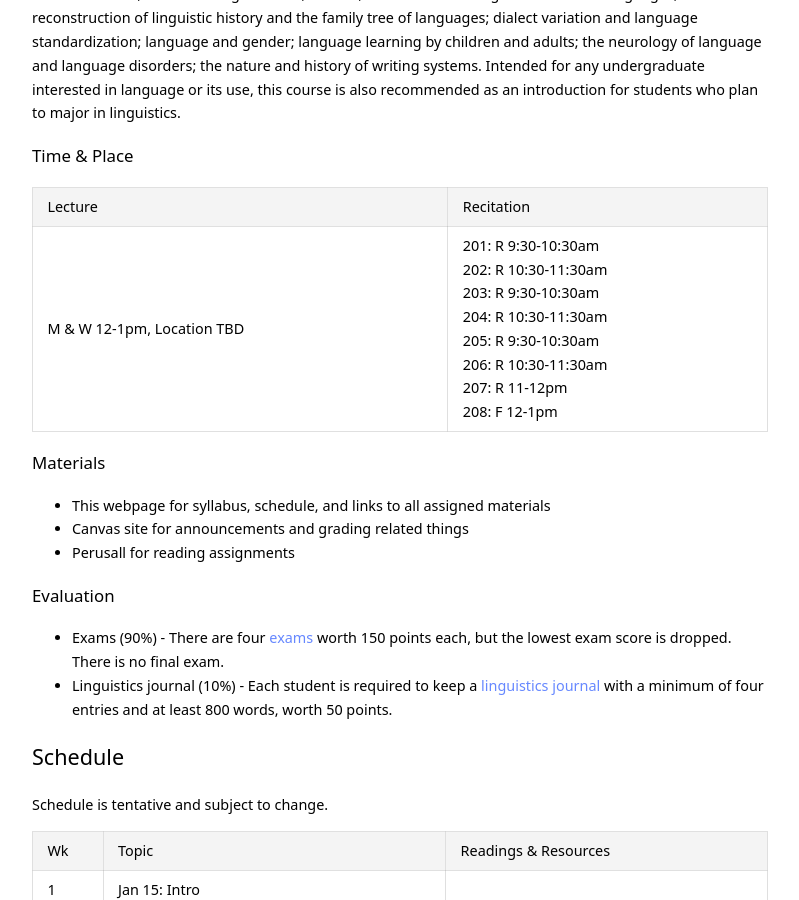
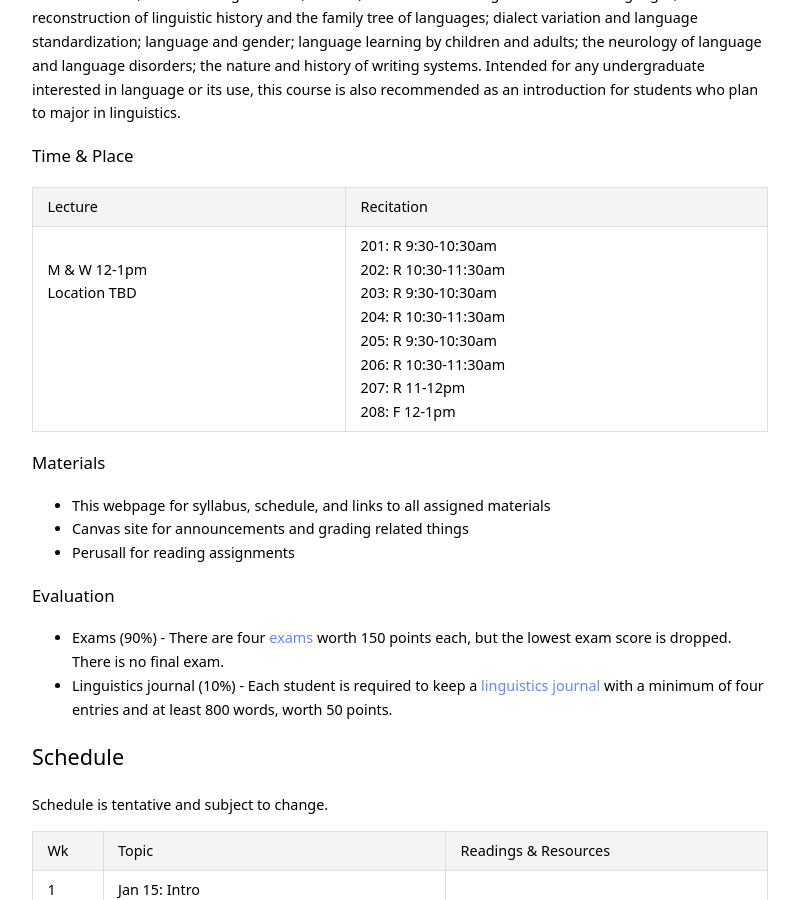
Before and after one commit to kschuler/ling001, a Jekyll site: the page built from ling001/index.md, in a window 1280 px wide and 900 px high, scrolled down 598 px. Shown: the whole window, without its empty margins (240-1039 px from the left). Built offline with Jekyll 4.4.1, drawn with Linux system fonts in a browser that asks for light colours.

```diff
--- a/ling001/index.md
+++ b/ling001/index.md
@@ -26,7 +26,7 @@ A general introduction to the nature, history and use of human language, speech
 
 Lecture | Recitation
 --- | ---
-M & W 12-1pm, Location TBD | 201: R 9:30-10:30am<br>202: R 10:30-11:30am <br>203: R 9:30-10:30am<br>204: R 10:30-11:30am<br>205: R 9:30-10:30am<br>206: R 10:30-11:30am<br>207: R 11-12pm<br>208: F 12-1pm
+M & W 12-1pm<br>Location TBD<br><br><br><br><br> | 201: R 9:30-10:30am<br>202: R 10:30-11:30am <br>203: R 9:30-10:30am<br>204: R 10:30-11:30am<br>205: R 9:30-10:30am<br>206: R 10:30-11:30am<br>207: R 11-12pm<br>208: F 12-1pm
 
 ### Materials
 - This webpage for syllabus, schedule, and links to all assigned materials
```
